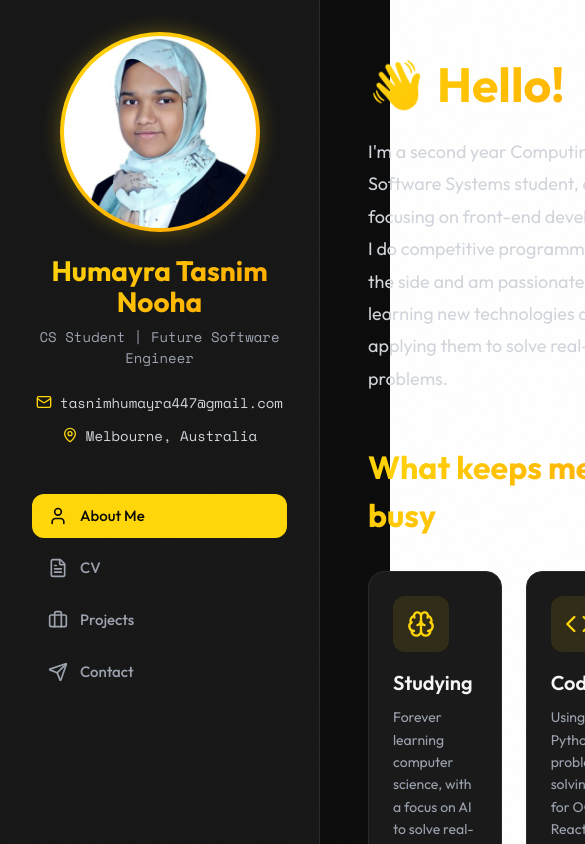
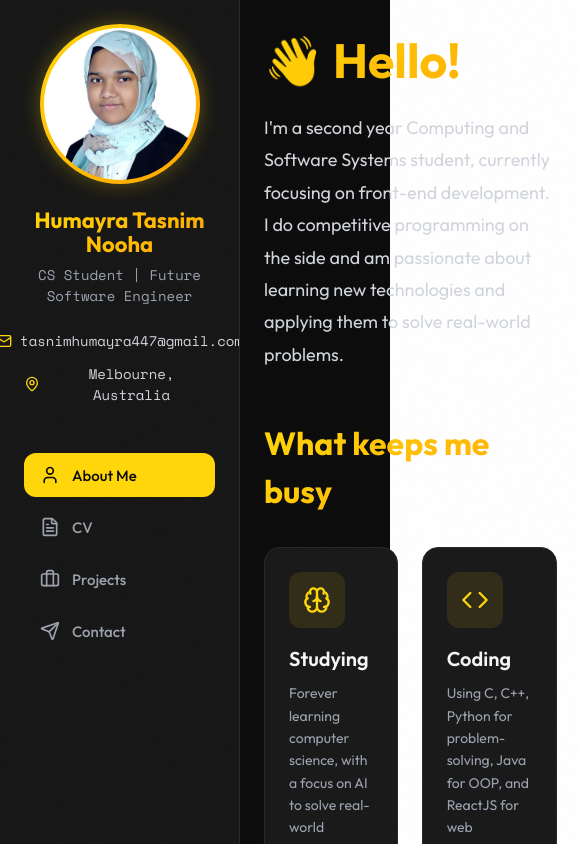
Before and after one commit to tasnimhumayra447/Personal-Portfolio-Website, a React (Vite) app in the folder Portfolio/: page / in a window 390 px wide. Shown: the top 844 px of the page, 585 px wide, since content can reach past the window. Built offline with nearby package versions, Linux system fonts and the light colour scheme.

Commit message:
trying to fix zoom issue

```diff
--- a/Portfolio/src/App.css
+++ b/Portfolio/src/App.css
@@ -72,3 +72,31 @@ body {
   -webkit-text-fill-color: transparent;
   background-clip: text;
 }
+
+@media (max-width: 1280px) {
+  .sidebar {
+    width: 280px;
+  }
+  .main-content {
+    margin-left: 280px;
+    padding: 32px;
+  }
+}
+
+@media (max-width: 1024px) {
+  .sidebar {
+    width: 240px;
+    padding: 24px;
+  }
+  .main-content {
+    margin-left: 240px;
+    padding: 24px;
+  }
+  .profile-image-wrapper {
+    width: 160px;
+    height: 160px;
+  }
+  .profile-name {
+    font-size: 22px;
+  }
+}
--- a/Portfolio/src/index.css
+++ b/Portfolio/src/index.css
@@ -1,3 +1,7 @@
+html {
+  font-size: clamp(12px, 1vw, 16px);
+}
+
 :root {
   font-family: system-ui, Avenir, Helvetica, Arial, sans-serif;
   line-height: 1.5;
```
